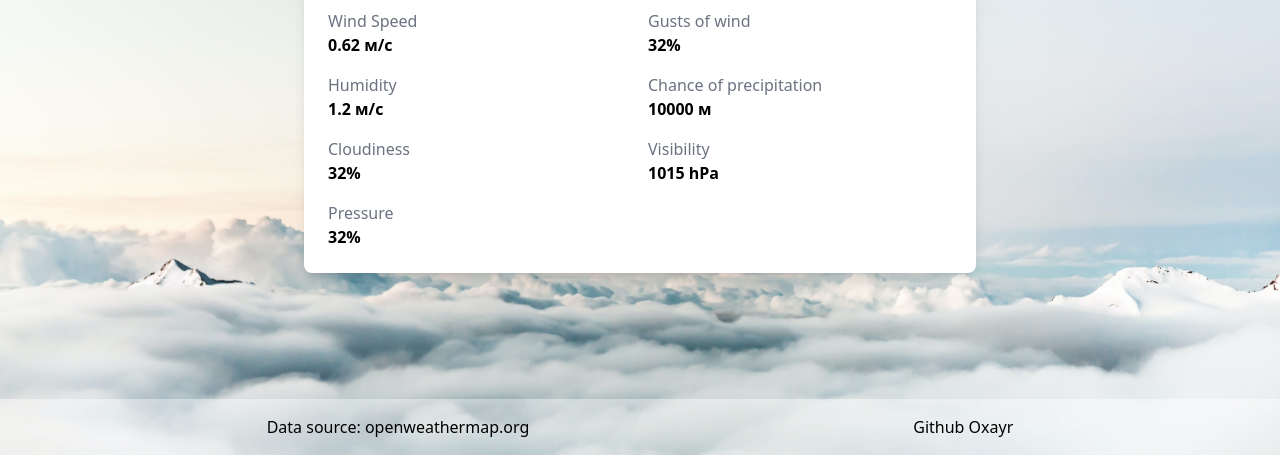
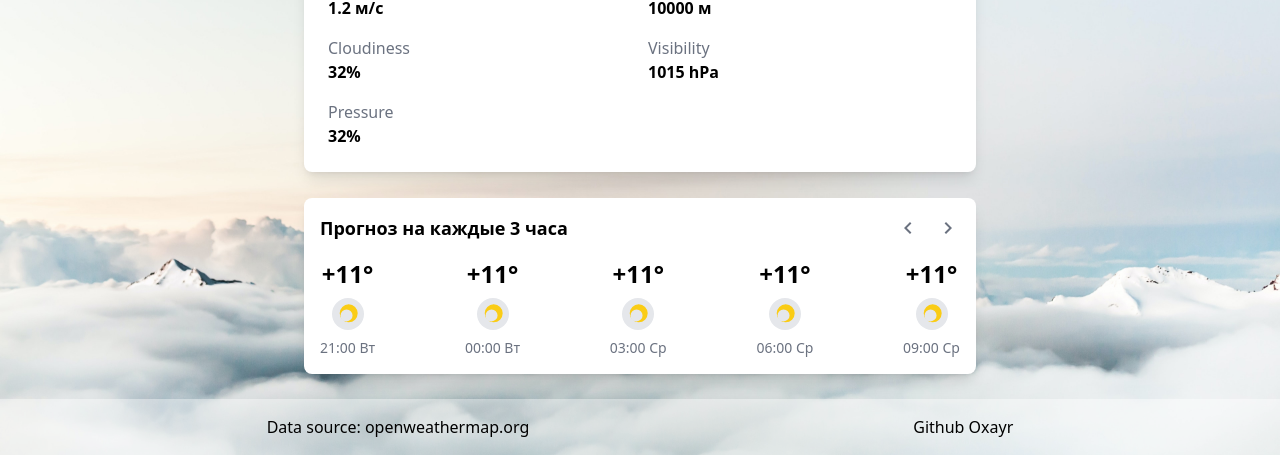
Before and after one commit to OXAYR/Weather-Prediction-ts, a website built with webpack: page dist/index.html in a window 1280 px wide. Shown: the part 345-800 px from the top of the page. Built offline with nearby package versions, Linux system fonts and the light colour scheme.

Commit message:
added the weather prediction carousal

```diff
--- /dev/null
+++ b/src/components/weatherPredictionCarousal.ts
@@ -0,0 +1,88 @@
+/** @format */
+
+class WeatherPredicationCarousal extends HTMLElement {
+  connectedCallback() {
+    this.innerHTML = `<div class="flex justify-center items-center ">
+    <div class="max-w-2xl w-full bg-white shadow-lg rounded-lg p-4">
+        <div class="flex justify-between items-center">
+            <h3 class="font-bold text-lg">Прогноз на каждые 3 часа</h3>
+            <div class="flex items-center space-x-4">
+                <!-- Left Arrow -->
+                <button class="text-gray-500 hover:text-gray-700 focus:outline-none">
+                    <svg class="w-6 h-6" fill="currentColor" viewBox="0 0 24 24">
+                        <path d="M15.41 7.41L14 6l-6 6 6 6 1.41-1.41L10.83 12z"></path>
+                    </svg>
+                </button>
+                <!-- Right Arrow -->
+                <button class="text-gray-500 hover:text-gray-700 focus:outline-none">
+                    <svg class="w-6 h-6" fill="currentColor" viewBox="0 0 24 24">
+                        <path d="M8.59 16.59L10 18l6-6-6-6-1.41 1.41L13.17 12z"></path>
+                    </svg>
+                </button>
+            </div>
+        </div>
+
+        <!-- Forecast data -->
+        <div class="flex justify-between items-center mt-4 space-x-4">
+            <!-- Forecast item -->
+            <div class="flex flex-col items-center">
+                <div class="text-2xl font-bold">+11°</div>
+                <div class="w-8 h-8 bg-gray-200 rounded-full flex justify-center items-center mt-2">
+                    <!-- Partly cloudy icon (placeholder) -->
+                    <svg class="w-6 h-6 text-yellow-400" fill="currentColor" viewBox="0 0 24 24">
+                        <path d="M6.343 17.657a9 9 0 1112.728 0 9 9 0 01-12.728 0zm8.485-8.485a6 6 0 10-8.485 8.485 6 6 0 008.485-8.485z"></path>
+                    </svg>
+                </div>
+                <div class="text-sm text-gray-500 mt-2">21:00 Вт</div>
+            </div>
+
+            <!-- Repeat for each time period -->
+            <div class="flex flex-col items-center">
+                <div class="text-2xl font-bold">+11°</div>
+                <div class="w-8 h-8 bg-gray-200 rounded-full flex justify-center items-center mt-2">
+                    <svg class="w-6 h-6 text-yellow-400" fill="currentColor" viewBox="0 0 24 24">
+                        <path d="M6.343 17.657a9 9 0 1112.728 0 9 9 0 01-12.728 0zm8.485-8.485a6 6 0 10-8.485 8.485 6 6 0 008.485-8.485z"></path>
+                    </svg>
+                </div>
+                <div class="text-sm text-gray-500 mt-2">00:00 Вт</div>
+            </div>
+
+            <div class="flex flex-col items-center">
+                <div class="text-2xl font-bold">+11°</div>
+                <div class="w-8 h-8 bg-gray-200 rounded-full flex justify-center items-center mt-2">
+                    <svg class="w-6 h-6 text-yellow-400" fill="currentColor" viewBox="0 0 24 24">
+                        <path d="M6.343 17.657a9 9 0 1112.728 0 9 9 0 01-12.728 0zm8.485-8.485a6 6 0 10-8.485 8.485 6 6 0 008.485-8.485z"></path>
+                    </svg>
+                </div>
+                <div class="text-sm text-gray-500 mt-2">03:00 Ср</div>
+            </div>
+
+            <div class="flex flex-col items-center">
+                <div class="text-2xl font-bold">+11°</div>
+                <div class="w-8 h-8 bg-gray-200 rounded-full flex justify-center items-center mt-2">
+                    <svg class="w-6 h-6 text-yellow-400" fill="currentColor" viewBox="0 0 24 24">
+                        <path d="M6.343 17.657a9 9 0 1112.728 0 9 9 0 01-12.728 0zm8.485-8.485a6 6 0 10-8.485 8.485 6 6 0 008.485-8.485z"></path>
+                    </svg>
+                </div>
+                <div class="text-sm text-gray-500 mt-2">06:00 Ср</div>
+            </div>
+
+            <div class="flex flex-col items-center">
+                <div class="text-2xl font-bold">+11°</div>
+                <div class="w-8 h-8 bg-gray-200 rounded-full flex justify-center items-center mt-2">
+                    <svg class="w-6 h-6 text-yellow-400" fill="currentColor" viewBox="0 0 24 24">
+                        <path d="M6.343 17.657a9 9 0 1112.728 0 9 9 0 01-12.728 0zm8.485-8.485a6 6 0 10-8.485 8.485 6 6 0 008.485-8.485z"></path>
+                    </svg>
+                </div>
+                <div class="text-sm text-gray-500 mt-2">09:00 Ср</div>
+            </div>
+        </div>
+    </div>
+</div>`;
+  }
+}
+
+customElements.define(
+  "weather-predication-carousal",
+  WeatherPredicationCarousal
+);
--- a/src/index.ts
+++ b/src/index.ts
@@ -3,3 +3,4 @@
 import "./components/navabar";
 import "./components/bottomBar";
 import "./components/weatherPredictionCard";
+import "./components/weatherPredictionCarousal";
```
Also changed, not shown: dist/index.html.
